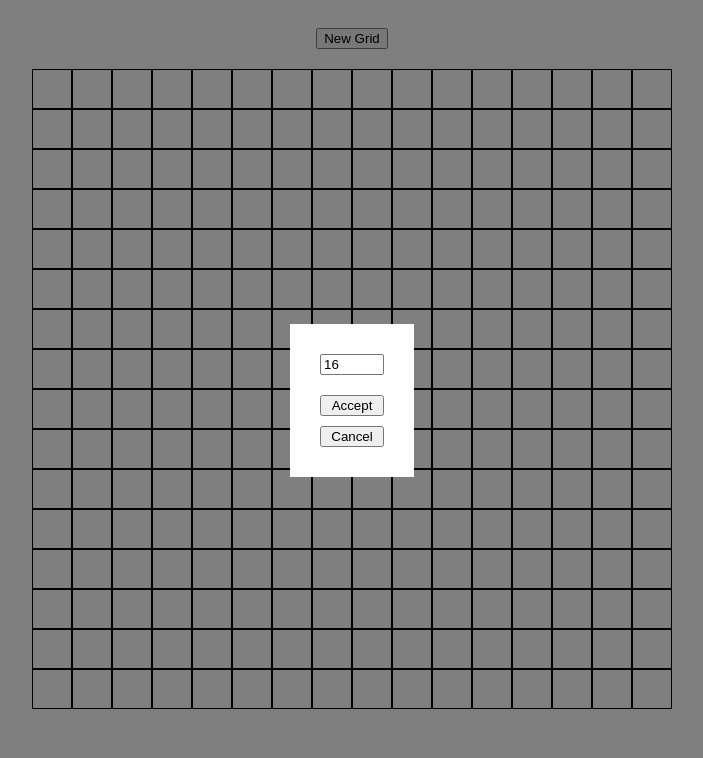
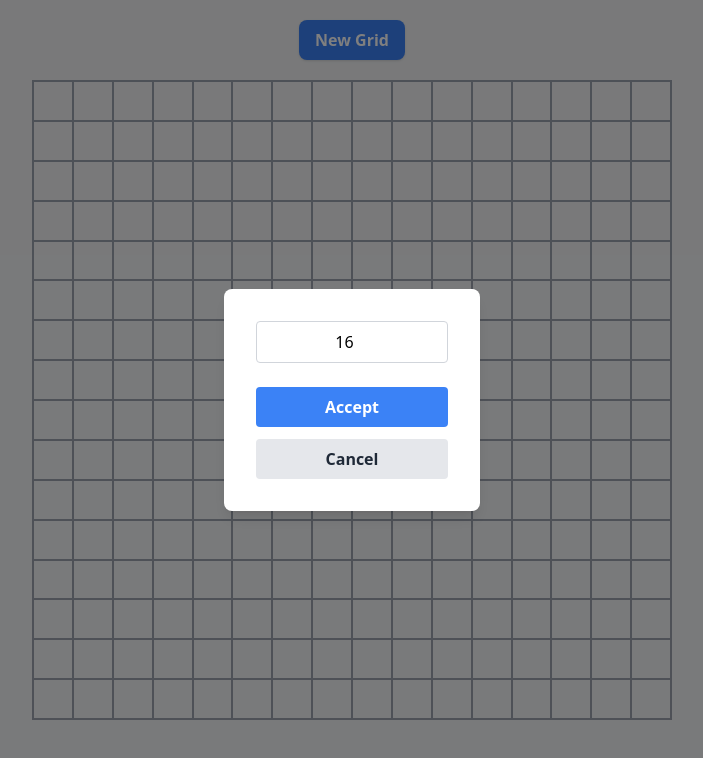
Before and after one commit to edmond-bobiles/etch-a-sketch, a plain HTML site: page index.html in a window 1280 px wide. Both pictures are taken after a click on the button "New Grid". Shown: the whole page, without its empty margins (288-991 px from the left). Drawn offline with nearby package versions, Linux system fonts and the light colour scheme.

Commit message:
Added Tailwind css styling to ui

```diff
--- a/index.html
+++ b/index.html
@@ -4,18 +4,25 @@
     <meta charset="UTF-8">
     <meta name="viewport" content="width=device-width, initial-scale=1.0">
 
-    <link rel="stylesheet" href="style.css">
+    <!-- using the Tailwind CDN for now, docs said this is fine for quick projects -->
+    <script src="https://cdn.tailwindcss.com"></script>
     <script src="myscript.js" defer></script>
 
     <title>My Project</title>
 </head>
-<body>
-    <div id="sketch-container">
-        <button id="button">New Grid</button>
+<body class="min-h-screen bg-gray-100">
 
-        <div id="grid-container">
-        <!-- Grid location using JS -->
+    <div id="sketch-container" class="p-5 flex flex-col gap-5">
+
+        <button id="button" class="block mx-auto bg-blue-500 hover:bg-blue-600 text-white font-semibold px-4 py-2 rounded-lg shadow transition">
+            New Grid
+        </button>
+
+        <div id="grid-container" class="flex flex-wrap w-[80vw] max-w-[640px] aspect-square mx-auto border border-gray-400">
+            <!-- Grid location using JS -->
         </div>
+
     </div>
+
 </body>
 </html>
--- a/myscript.js
+++ b/myscript.js
@@ -10,24 +10,27 @@ let numberOfSquares = 16;
 makeGrid(numberOfSquares);
 
 // Create grid
-function makeGrid(numberOfSquares){
-    for (let i=0; i<numberOfSquares; i++){
-        for (let j=0; j<numberOfSquares; j++){
+function makeGrid(numberOfSquares) {
+    for (let i = 0; i < numberOfSquares; i++) {
+        for (let j = 0; j < numberOfSquares; j++) {
             const gridSquare = document.createElement("div");
-            gridSquare.classList.add("grid-square");
+            // aspect-square + border, had to look up "box-sizing" equivalent -> border-box is default in Tailwind's preflight
+            gridSquare.classList.add("aspect-square", "border", "border-gray-400", "box-border");
+
             const squareSize = 100 / numberOfSquares;
             gridSquare.style.flexBasis = squareSize + "%";
+
             gridSquare.addEventListener("mouseover", () => {
-                gridSquare.style.backgroundColor = "blue";
+                gridSquare.classList.add("bg-blue-600");
             });
+
             gridContainer.appendChild(gridSquare);
         }
     }
-
 }
 
 // Remove current grid
-function removeGrid(){
+function removeGrid() {
     gridContainer.textContent = "";
 }
 
@@ -42,9 +45,21 @@ button.addEventListener("click", () => {
     const acceptButton = document.createElement("button");
     const cancelButton = document.createElement("button");
 
-    popupScreen.classList.add("popup-screen");
-    popup.classList.add("popup");
-    errorMessage.classList.add("error-message");
+    // popup-screen: fixed overlay covering the whole page, dark background
+    // "inset-0" was new to me, docs say it's shorthand for top/right/bottom/left: 0
+    popupScreen.classList.add(
+        "fixed", "inset-0", "bg-black/50",
+        "flex", "justify-center", "items-center"
+    );
+
+    // popup: the white card in the middle
+    popup.classList.add(
+        "bg-white", "p-8", "rounded-lg", "shadow-lg",
+        "flex", "flex-col", "gap-3", "w-64"
+    );
+
+    // error-message
+    errorMessage.classList.add("m-0", "text-red-500", "text-sm", "text-center");
 
     // Input values
     input.type = "number";
@@ -52,10 +67,24 @@ button.addEventListener("click", () => {
     input.value = numberOfSquares;
     input.min = 1;
     input.max = 100;
+    // basic input styling, still not 100% sure about all the focus: variants but this looked decent
+    input.classList.add(
+        "border", "border-gray-300", "rounded", "px-3", "py-2",
+        "focus:outline-none", "focus:ring-2", "focus:ring-blue-400", "text-center"
+    );
 
     // Buttons
     acceptButton.textContent = "Accept";
+    acceptButton.classList.add(
+        "bg-blue-500", "hover:bg-blue-600", "text-white",
+        "font-semibold", "px-3", "py-2", "rounded", "transition"
+    );
+
     cancelButton.textContent = "Cancel";
+    cancelButton.classList.add(
+        "bg-gray-200", "hover:bg-gray-300", "text-gray-800",
+        "font-semibold", "px-3", "py-2", "rounded", "transition"
+    );
 
     // Error message
     errorMessage.textContent = "";
@@ -63,28 +92,26 @@ button.addEventListener("click", () => {
     acceptButton.addEventListener("click", () => {
         numberOfSquares = Number(input.value);
 
-        if (numberOfSquares >= 1 && numberOfSquares <= 100){
+        if (numberOfSquares >= 1 && numberOfSquares <= 100) {
             removeGrid();
             makeGrid(numberOfSquares);
             popupScreen.remove();
-        }
-
-        else {
+        } else {
             errorMessage.textContent = "Please enter a number between 1 and 100.";
         }
     });
+
     cancelButton.addEventListener("click", () => {
         popupScreen.remove();
     });
 
-    // sketch-container -> popupscreen -> popup -> input, accept, cancel
+    // sketch-container -> popupscreen -> popup -> input, error, accept, cancel
     popup.appendChild(input);
-    popup.appendChild(errorMessage);
+    popup.appendChild(errorMessage); // <-- this was missing before, that's why the error never showed!
     popup.appendChild(acceptButton);
     popup.appendChild(cancelButton);
 
     popupScreen.appendChild(popup);
 
     sketchContainer.appendChild(popupScreen);
-
 });
```
